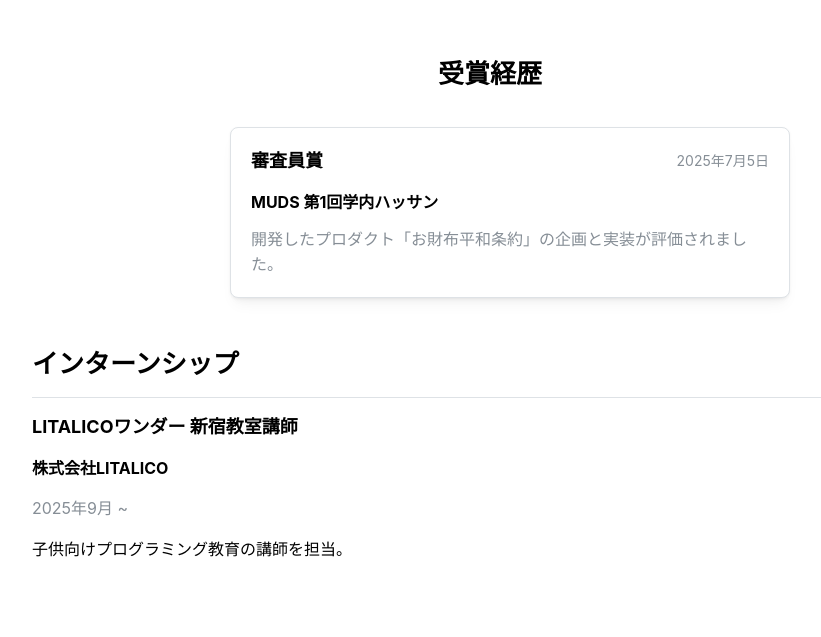
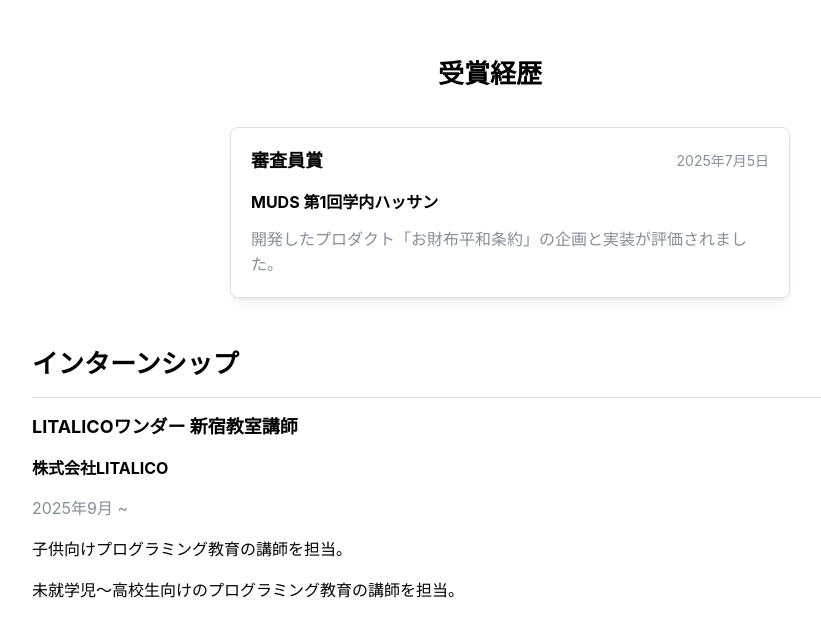
Before and after one commit to Yuu0413s/portfolio, a React (Vite) app: page / in a window 1280 px wide. Shown: the part 4580-5217 px from the top of the page, without its empty margins (300-1121 px from the left). Before the commit the page ends 5178 px from the top, so only its background shows below. Built offline with nearby package versions, Linux system fonts and the light colour scheme; grey boxes are pictures that could not be loaded.

Commit message:
✨ LITALICOワンダーについて記述

```diff
--- a/src/components/interns.tsx
+++ b/src/components/interns.tsx
@@ -1,5 +1,7 @@
 import { Stack, Title, Text, Divider, Center } from "@mantine/core";
 import React from 'react';
+
+import LITALICOWonder from "../contents/interns/litalico-wonder";
 
 type Internship = {
     slug: string;
@@ -17,6 +19,7 @@ export const INTERNSHIP_LIST: Internship[] = [
         internshipTitle: "LITALICOワンダー 新宿教室講師",
         period: "2025年9月 ~",
         description: "子供向けプログラミング教育の講師を担当。",
+        component: LITALICOWonder,
     },
 ];
 
--- /dev/null
+++ b/src/contents/interns/litalico-wonder.tsx
@@ -0,0 +1,11 @@
+import { Stack, Text } from '@mantine/core';
+
+const LITALICOWonder = () => {
+    return (
+        <Stack align="flex-start" gap="md">
+            <Text>未就学児〜高校生向けのプログラミング教育の講師を担当。</Text>
+        </Stack>
+    );
+}
+
+export default LITALICOWonder;
```
